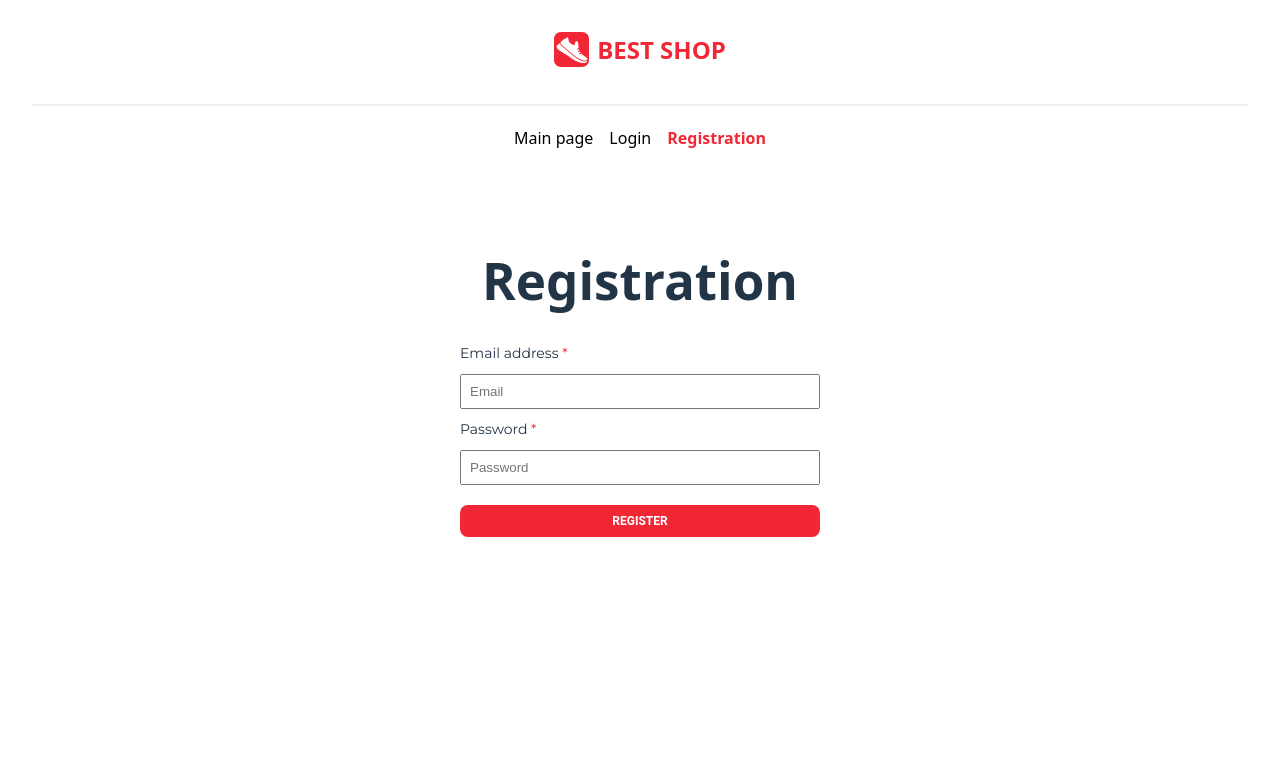
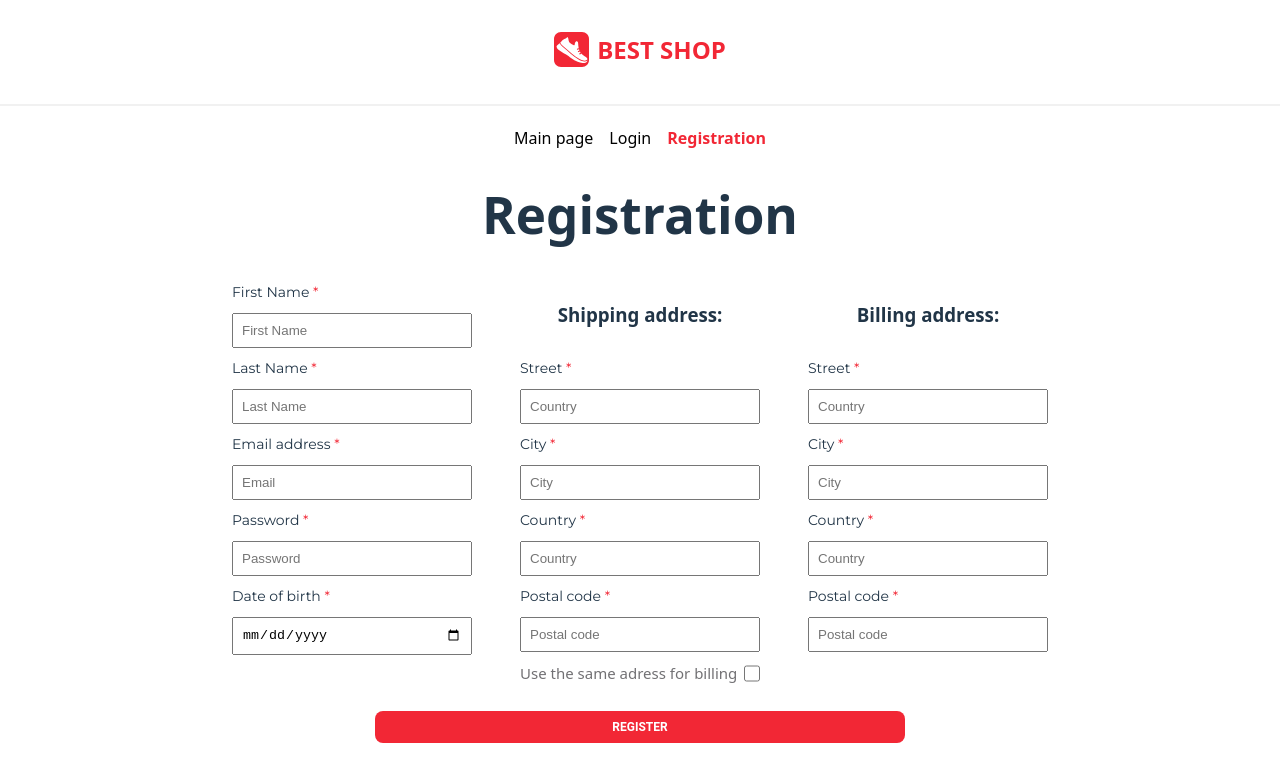
Before and after one commit to ustinix/eCommerce-Application, a Vue app: page /register in a window 1280 px wide. Shown: the top 782 px of the page. Built offline with nearby package versions, Linux system fonts and the light colour scheme.

Commit message:
feat: regisration forms

```diff
--- a/src/components/layout/Header.vue
+++ b/src/components/layout/Header.vue
@@ -26,7 +26,7 @@ import Logo from '../ui/logo.vue';
 @use '../../assets/styles/variables.scss' as v;
 
 .header {
-  padding: 2rem;
+  padding-top: 2rem;
   max-width: 100%;
   display: flex;
   flex-direction: column;
--- a/src/pages/registrationPage/registration-page.vue
+++ b/src/pages/registrationPage/registration-page.vue
@@ -1,37 +1,121 @@
 <script setup lang="ts">
 import { ref } from 'vue';
+import { useRouter } from 'vue-router';
 
+const router = useRouter();
+
+const frstName = ref('');
+const lastName = ref('');
 const email = ref('');
 const password = ref('');
+const date = ref('');
+const street = ref('');
+const city = ref('');
+const country = ref('');
+const code = ref('');
 
 function handleSubmit(): void {
   console.log(`Регистрация с email: ${email.value}`);
+}
+
+function toLoginPage(): void {
+  router.push('/login');
 }
 </script>
 
 <template>
   <div class="registration-page">
     <h1>Registration</h1>
+    <div class="forms">
       <form @submit.prevent="handleSubmit">
+        <label class="login_label">First Name <span class="primary_color">*</span> </label>
+        <input v-model="frstName" type="text" placeholder="First Name" required />
+        <label class="login_label">Last Name <span class="primary_color">*</span> </label>
+        <input v-model="lastName" type="text" placeholder="Last Name" required />
         <label class="login_label">Email address <span class="primary_color">*</span> </label>
         <input v-model="email" type="email" placeholder="Email" required />
         <label class="login_label">Password <span class="primary_color">*</span> </label>
         <input v-model="password" type="password" placeholder="Password" required />
-      <button type="submit" @click="" class="button">REGISTER</button>
+        <label class="login_label">Date of birth <span class="primary_color">*</span> </label>
+        <input v-model="date" type="date" required />
       </form>
+      <form class="shipping">
+        <h3>Shipping address:</h3>
+        <label class="login_label">Street <span class="primary_color">*</span> </label>
+        <input v-model="street" type="text" placeholder="Country" required />
+        <label class="login_label">City <span class="primary_color">*</span> </label>
+        <input v-model="city" type="text" placeholder="City" required />
+        <label class="login_label">Country <span class="primary_color">*</span> </label>
+        <input v-model="country" type="text" placeholder="Country" required />
+        <label class="login_label">Postal code <span class="primary_color">*</span> </label>
+        <input v-model="code" type="text" placeholder="Postal code" required />
+        <div class="useSameWrapper">
+          <a class="useSameText">Use the same adress for billing</a>
+          <input type="checkbox" class="useSameChkBox" />
+        </div>
+      </form>
+      <form class="billing">
+        <h3>Billing address:</h3>
+        <label class="login_label">Street <span class="primary_color">*</span> </label>
+        <input v-model="street" type="text" placeholder="Country" required />
+        <label class="login_label">City <span class="primary_color">*</span> </label>
+        <input v-model="city" type="text" placeholder="City" required />
+        <label class="login_label">Country <span class="primary_color">*</span> </label>
+        <input v-model="country" type="text" placeholder="Country" required />
+        <label class="login_label">Postal code <span class="primary_color">*</span> </label>
+        <input v-model="code" type="text" placeholder="Postal code" required />
+      </form>
+    </div>
+    <button type="submit" @click="toLoginPage" class="button">REGISTER</button>
   </div>
 </template>
 
 <style lang="scss" scoped>
 @use '../../assets/styles/variables.scss' as v;
+
 .registration-page {
-  max-width: 400px;
+  max-width: 1100px;
   margin: 0 auto;
   padding: 20px;
+  display: flex;
+  flex-direction: column;
+  align-items: center;
+
+  .forms {
+    display: flex;
+    justify-content: center;
+    gap: 6vh;
+    padding-bottom: 2vh;
+  }
+
+  h1 {
+    padding-bottom: 5vh;
+  }
 
   form {
+    width: 30vh;
     display: flex;
     flex-direction: column;
+    flex-wrap: nowrap;
+
+    h3 {
+      padding-bottom: 1.3vh;
+    }
+
+    .useSameWrapper {
+      display: flex;
+      justify-content: space-between;
+      .useSameText {
+        font-size: 15px;
+        color: #727174;
+      }
+
+      .useSameChkBox {
+        width: 2vh;
+        padding: 0;
+        margin: 0;
+      }
+    }
 
     .login_label {
       text-align: left;
@@ -44,12 +128,17 @@ function handleSubmit(): void {
     }
   }
 }
-
-input,
-button {
+input {
   display: block;
   width: 100%;
   margin: 10px 0;
   padding: 8px;
 }
+
+button {
+  display: block;
+  width: 50%;
+  margin: 10px 0;
+  padding: 8px;
+}
 </style>
--- a/src/style.scss
+++ b/src/style.scss
@@ -35,6 +35,7 @@ body {
 }
 
 h1 {
+  margin: 0;
   font-size: 3.2em;
   line-height: 1.1;
 }
```
Lines whose indentation alone changed are shown as unchanged.
